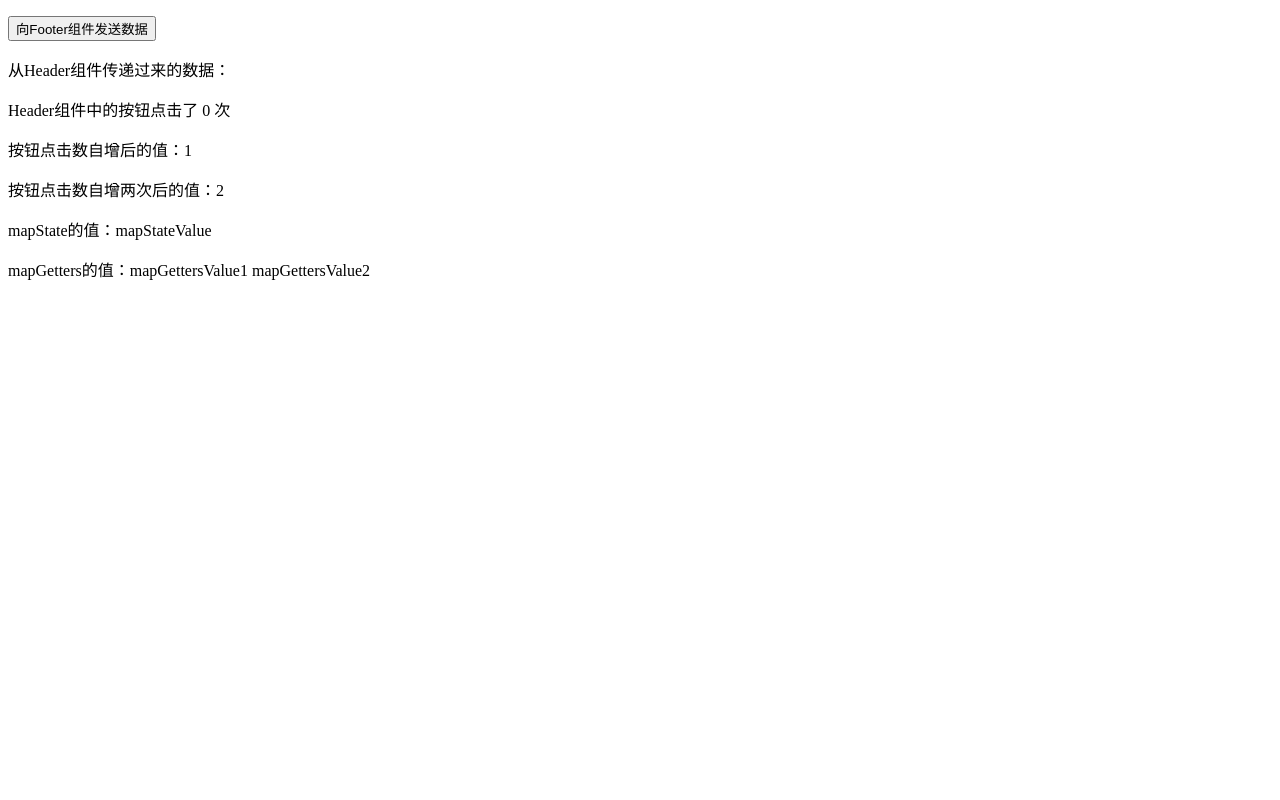
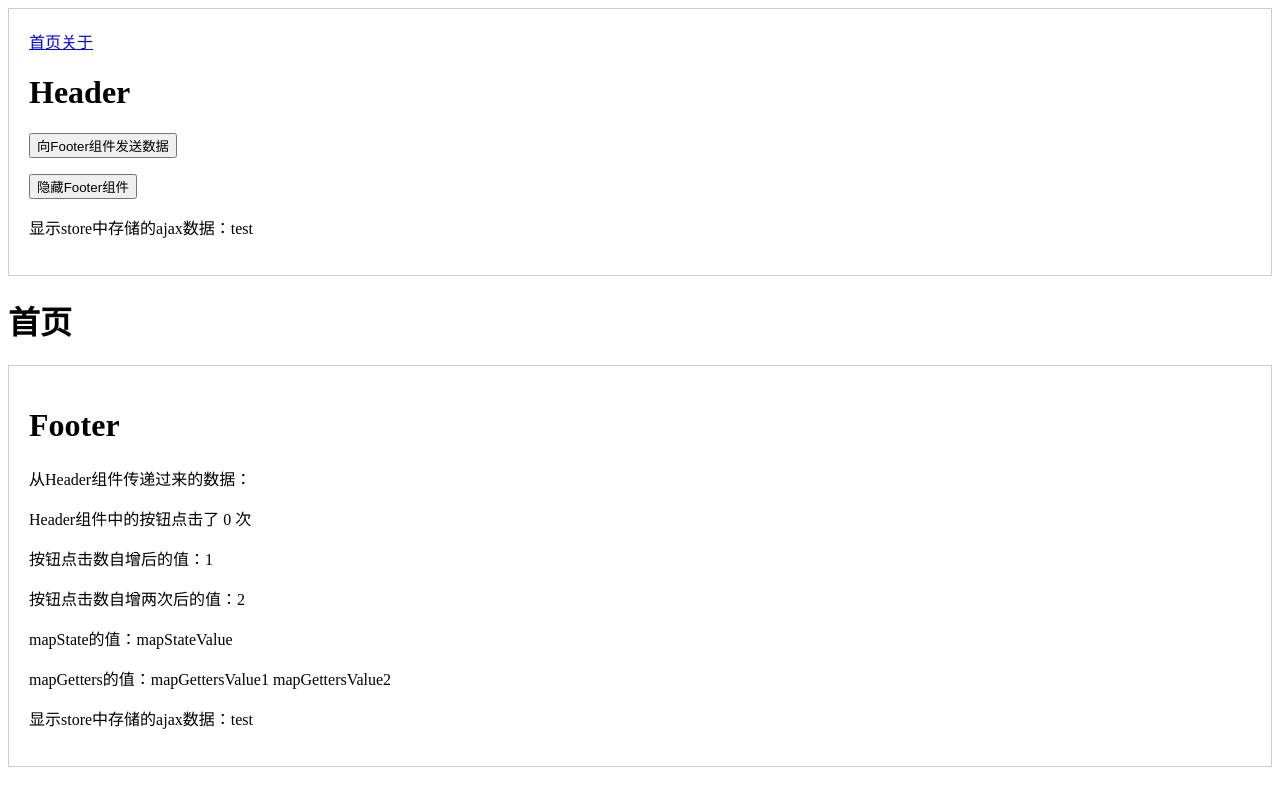
Before and after one commit to zenliver/vue-study, a Vue app: page / in a window 1280 px wide. Built offline with nearby package versions, Linux system fonts and the light colour scheme; no server answers.

Commit message:
继续学习

```diff
--- a/package.json
+++ b/package.json
@@ -7,6 +7,7 @@
     "build": "vue-cli-service build"
   },
   "dependencies": {
+    "axios": "^0.18.0",
     "vue": "^2.5.17",
     "vue-router": "^3.0.1",
     "vuex": "^3.0.1"
--- a/src/App.vue
+++ b/src/App.vue
@@ -2,17 +2,14 @@
   <div id="app">
     <Header></Header>
     <router-view></router-view>
-    <Footer></Footer>
   </div>
 </template>
 
 <script>
   import Header from './components/header.vue';
-  import Footer from './components/footer.vue';
   export default {
     components: {
       Header,
-      Footer
     }
   }
 </script>
--- a/src/components/footer.vue
+++ b/src/components/footer.vue
@@ -1,11 +1,13 @@
 <template lang="html">
-  <div id="footer">
+  <div id="footer" v-if="showFooter">
+    <h1>Footer</h1>
     <p>从Header组件传递过来的数据：{{msgFromHeader}}</p>
     <p>Header组件中的按钮点击了 {{clickCount}} 次</p>
     <p>按钮点击数自增后的值：{{countPlus}}</p>
     <p>按钮点击数自增两次后的值：{{countPlusPlus}}</p>
     <p>mapState的值：{{mapStateValue}}</p>
     <p>mapGetters的值：{{mapGettersValue1}} {{mapGettersValue2}}</p>
+    <p>显示store中存储的ajax数据：{{$store.state.ajaxData}}</p>
   </div>
 </template>
 
@@ -16,7 +18,8 @@
   export default {
     data () {
       return {
-        msgFromHeader: ''
+        msgFromHeader: '',
+        showFooter: true,
       };
     },
     computed: {
@@ -63,14 +66,41 @@
 
           console.log(this.$store.state.count);
         });
+      },
+      getAjaxData () {
+        this.$axios.get('https://www.gdszip.com/wp-content/themes/gdszip/data/appdataver-json-cors.php').then( (response) => {
+          console.log(response);
+          if (response.status === 200) {
+            this.$store.commit('setAjaxData',response.data.optionVer);
+          }
+        });
       }
+    },
+    created() {
+      console.log('Footer组件已创建');
     },
     mounted () {
       console.log(this);
       this.recieveMessage();
-    }
+      this.getAjaxData();
+
+      EventBus.$on('hideFooter', () => {
+        this.showFooter = false;
+      });
+
+    },
+    updated() {
+      console.log('Footer组件已重新渲染');
+    },
+    destroyed() {
+      console.log('Footer组件已销毁');
+    },
   }
 </script>
 
 <style lang="css">
+  #footer {
+    padding: 20px;
+    border: 1px solid #ccc;
+  }
 </style>
--- a/src/components/header.vue
+++ b/src/components/header.vue
@@ -1,8 +1,17 @@
 <template lang="html">
   <div id="header">
+    <div id="nav">
+      <router-link :to="{ name: 'Index', params: {} }">首页</router-link>
+      <router-link :to="{ name: 'About', params: {} }">关于</router-link>
+    </div>
+    <h1>Header</h1>
     <p>
       <button type="button" name="button" @click="sendMessage">向Footer组件发送数据</button>
     </p>
+    <p>
+      <button type="button" name="button" @click="hideFooter">隐藏Footer组件</button>
+    </p>
+    <p>显示store中存储的ajax数据：{{$store.state.ajaxData}}</p>
   </div>
 </template>
 
@@ -21,10 +30,49 @@
       sendMessage () {
         // console.log(EventBus);
         EventBus.$emit('messageSent',this.msg);
-      }
-    }
+      },
+      hideFooter() {
+        EventBus.$emit('hideFooter');
+      },
+    },
+    beforeCreate() {
+      console.log('beforeCreate');
+      console.log(this.$el);
+    },
+    created() {
+      console.log('created');
+      console.log(this.$el);
+
+      this.$nextTick(function () {
+
+      });
+    },
+    beforeMount() {
+      console.log('beforeMount');
+      console.log(this.$el);
+    },
+    mounted() {
+      console.log('mounted');
+      console.log(this.$el);
+
+      this.$nextTick(function () {
+
+      });
+    },
+    updated() {
+      console.log('updated');
+    },
+    destroyed() {
+      console.log('destroyed');
+    },
+
   }
 </script>
 
 <style lang="css">
+  #header {
+    border: 1px solid #ccc;
+    padding: 20px;
+    margin-bottom: 20px;
+  }
 </style>
--- a/src/main.js
+++ b/src/main.js
@@ -2,6 +2,9 @@ import Vue from 'vue'
 import App from './App.vue'
 import router from './router'
 import store from './store'
+
+import axios from 'axios';
+Vue.prototype.$axios = axios;
 
 Vue.config.productionTip = false
 
--- a/src/router-view/about.vue
+++ b/src/router-view/about.vue
@@ -1,5 +1,7 @@
 <template lang="html">
-
+  <div id="router-view">
+    <h1>关于</h1>
+  </div>
 </template>
 
 <script>
--- a/src/router-view/index.vue
+++ b/src/router-view/index.vue
@@ -1,16 +1,19 @@
 <template>
   <div id="router-view">
-
+    <h1>首页</h1>
+    <Footer></Footer>
   </div>
 </template>
 
 <script>
 // @ is an alias to /src
 // import HelloWorld from '@/components/HelloWorld.vue'
+  import Footer from './../components/footer.vue';
 
-export default {
-  name: 'index',
-  components: {
+  export default {
+    name: 'index',
+    components: {
+      Footer
+    }
   }
-}
 </script>
--- a/src/store.js
+++ b/src/store.js
@@ -6,7 +6,8 @@ Vue.use(Vuex)
 export default new Vuex.Store({
   state: {
     count: 0,
-    mapStateValue: 'mapStateValue'
+    mapStateValue: 'mapStateValue',
+    ajaxData: 'test'
   },
   getters: {
     countPlus (state) {
@@ -34,19 +35,22 @@ export default new Vuex.Store({
     },
     alert (state,payload) {
       window.alert(payload+' '+state.count+' 次');
+    },
+    setAjaxData (state,payload) {
+      state.ajaxData = payload;
     }
   },
   actions: {
     increase3Action (context) {
       context.commit('increase3',{
-        price: 100,
-        number: 5
+        price: 1,
+        number: 1
       });
     },
     asyncAlert (context) {
       window.setTimeout(function () {
         context.commit('alert','Header组件中的按钮点击了');
-      },3000);
+      },300);
     }
   }
 })
```
Also changed, not shown: 1 other file (tests, documents, lock files or other folders).
